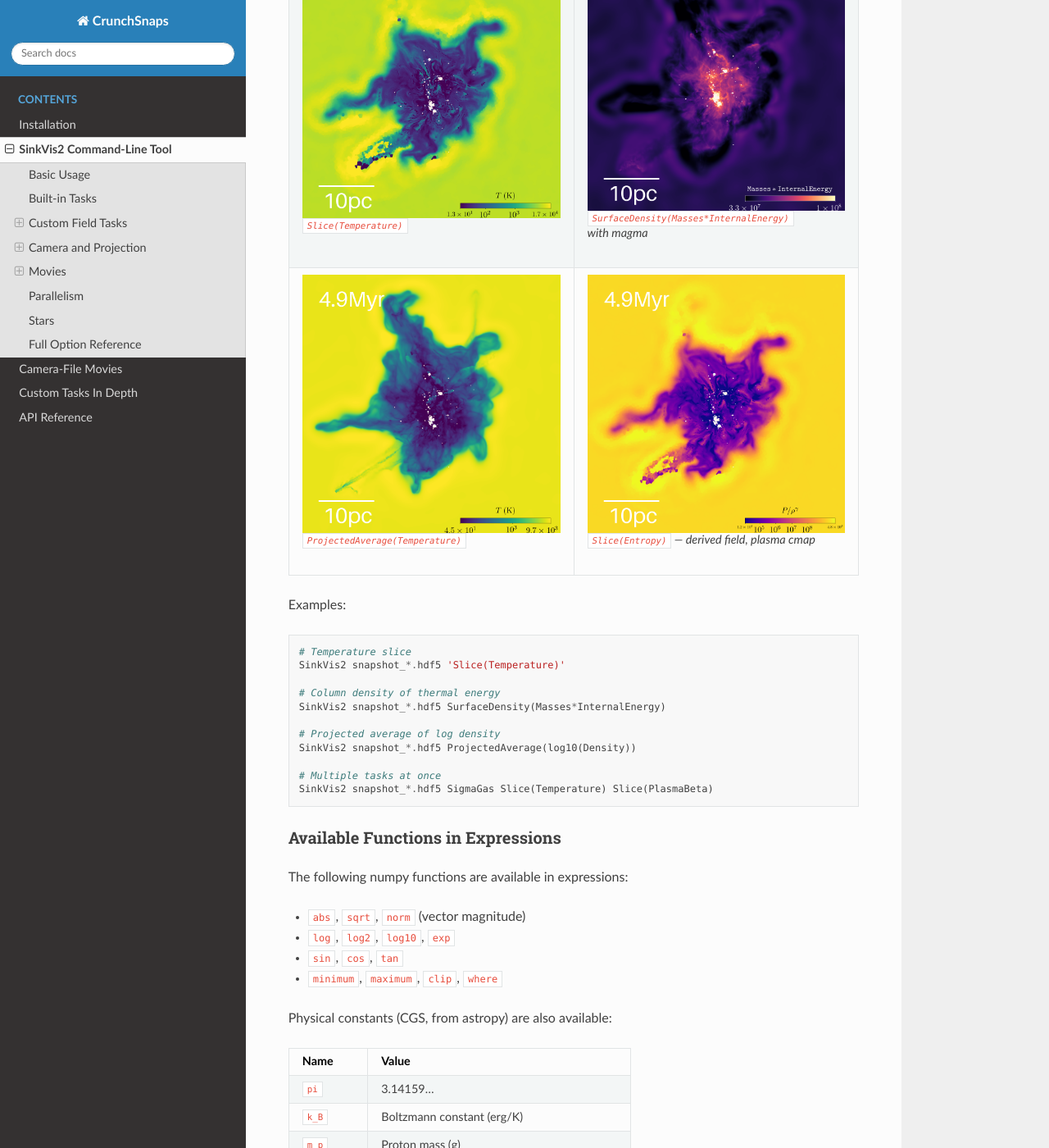
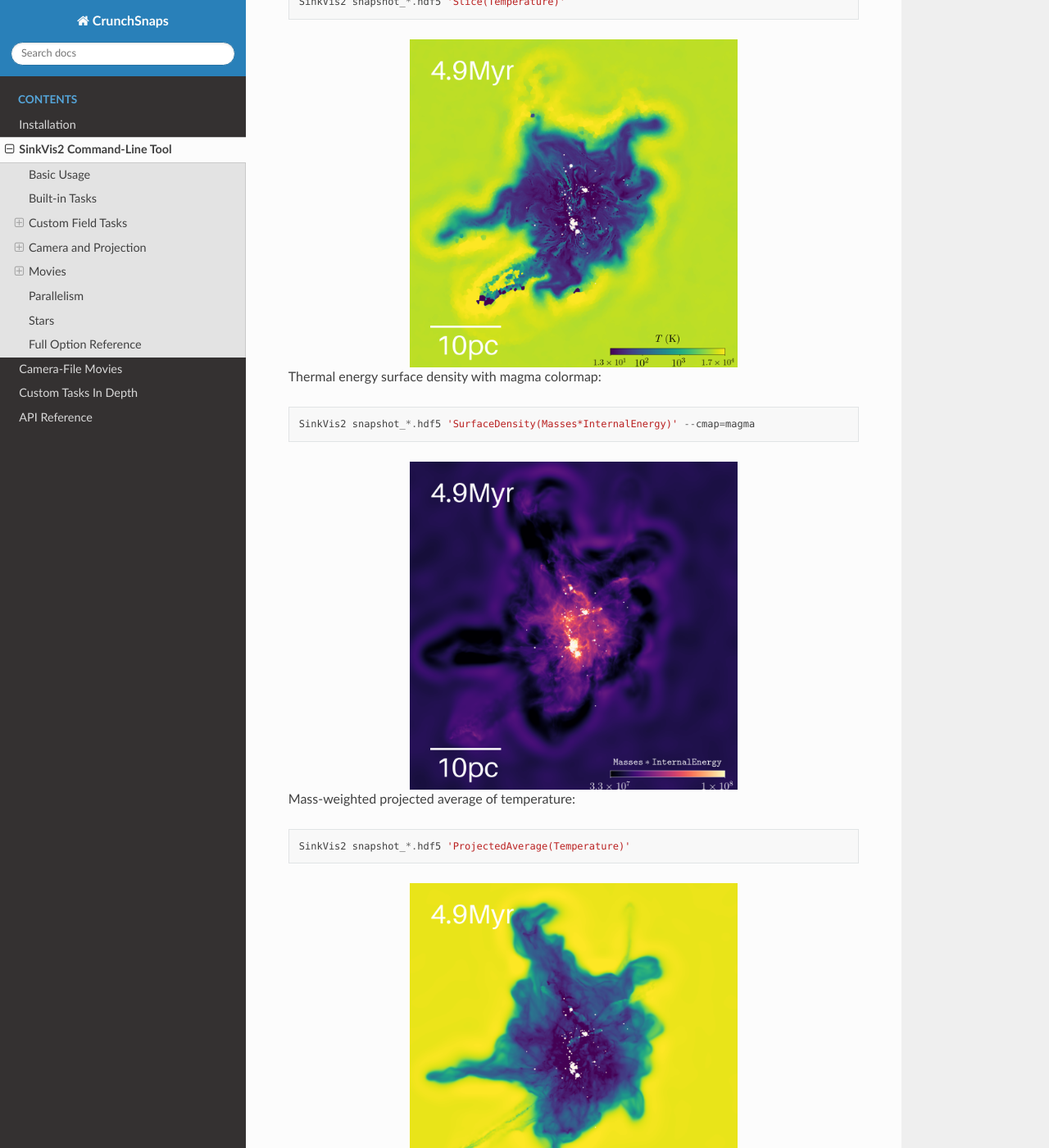
Before and after one commit to mikegrudic/CrunchSnaps, a Sphinx documentation site: the page built from docs/sinkvis2.rst, in a window 1280 px wide and 1400 px high, scrolled down 2884 px. Shown: the whole window at 82% size. Built offline with Sphinx 7.4.7 and the Read the Docs theme 3.1.0, drawn with Linux system fonts in a browser that asks for light colours; some of the changed text lies outside the part shown.

```diff
--- a/docs/sinkvis2.rst
+++ b/docs/sinkvis2.rst
@@ -97,43 +97,37 @@ Expressions can reference any ``PartType0`` field by name (``Masses``,
 ``Temperature``, ``Density``, ``Velocities``, etc.), use arithmetic
 operators, and call numpy functions.
 
-.. list-table::
-   :widths: 50 50
-   :header-rows: 0
+Temperature slice::
 
-   * - .. figure:: _static/examples/slice_temperature.png
-          :width: 100%
-
-          ``Slice(Temperature)``
-
-     - .. figure:: _static/examples/surfacedensity_thermal.png
-          :width: 100%
-
-          ``SurfaceDensity(Masses*InternalEnergy)`` with magma
-
-   * - .. figure:: _static/examples/projectedavg_temperature.png
-          :width: 100%
-
-          ``ProjectedAverage(Temperature)``
-
-     - .. figure:: _static/examples/slice_entropy.png
-          :width: 100%
-
-          ``Slice(Entropy)`` — derived field, plasma cmap
-
-Examples::
-
-    # Temperature slice
     SinkVis2 snapshot_*.hdf5 'Slice(Temperature)'
 
-    # Column density of thermal energy
-    SinkVis2 snapshot_*.hdf5 SurfaceDensity(Masses*InternalEnergy)
+.. figure:: _static/examples/slice_temperature.png
+   :width: 400px
+   :align: center
 
-    # Projected average of log density
-    SinkVis2 snapshot_*.hdf5 ProjectedAverage(log10(Density))
+Thermal energy surface density with magma colormap::
 
-    # Multiple tasks at once
-    SinkVis2 snapshot_*.hdf5 SigmaGas Slice(Temperature) Slice(PlasmaBeta)
+    SinkVis2 snapshot_*.hdf5 'SurfaceDensity(Masses*InternalEnergy)' --cmap=magma
+
+.. figure:: _static/examples/surfacedensity_thermal.png
+   :width: 400px
+   :align: center
+
+Mass-weighted projected average of temperature::
+
+    SinkVis2 snapshot_*.hdf5 'ProjectedAverage(Temperature)'
+
+.. figure:: _static/examples/projectedavg_temperature.png
+   :width: 400px
+   :align: center
+
+Entropy slice (derived field) with plasma colormap::
+
+    SinkVis2 snapshot_*.hdf5 'Slice(Entropy)' --cmap=plasma
+
+.. figure:: _static/examples/slice_entropy.png
+   :width: 400px
+   :align: center
 
 Available Functions in Expressions
 ^^^^^^^^^^^^^^^^^^^^^^^^^^^^^^^^^^
@@ -214,9 +208,19 @@ Example::
 
     SinkVis2 snapshot_*.hdf5 'Slice(PlasmaBeta)' 'Slice(MachNumber)'
 
-.. figure:: _static/examples/slice_plasmabeta.png
-   :width: 400px
-   :align: center
+.. list-table::
+   :widths: 50 50
+   :header-rows: 0
+
+   * - .. figure:: _static/examples/slice_plasmabeta.png
+          :width: 100%
+
+          ``Slice(PlasmaBeta)`` with RdBu_r
+
+     - .. figure:: _static/examples/slice_machnumber.png
+          :width: 100%
+
+          ``Slice(MachNumber)`` with inferno
 
    ``Slice(PlasmaBeta)`` — a derived field using ``RdBu_r`` colormap.
 
--- a/pyproject.toml
+++ b/pyproject.toml
@@ -4,7 +4,7 @@ build-backend = "setuptools.build_meta"
 
 [project]
 name = "CrunchSnaps"
-version = "0.13"
+version = "0.13.1"
 description = "Package for making publication-quality visualizations of GIZMO simulation data"
 readme = "README.md"
 license = "MIT"
```
Also changed, not shown: docs/_static/examples/slice_machnumber.png (added), 6 other files.
